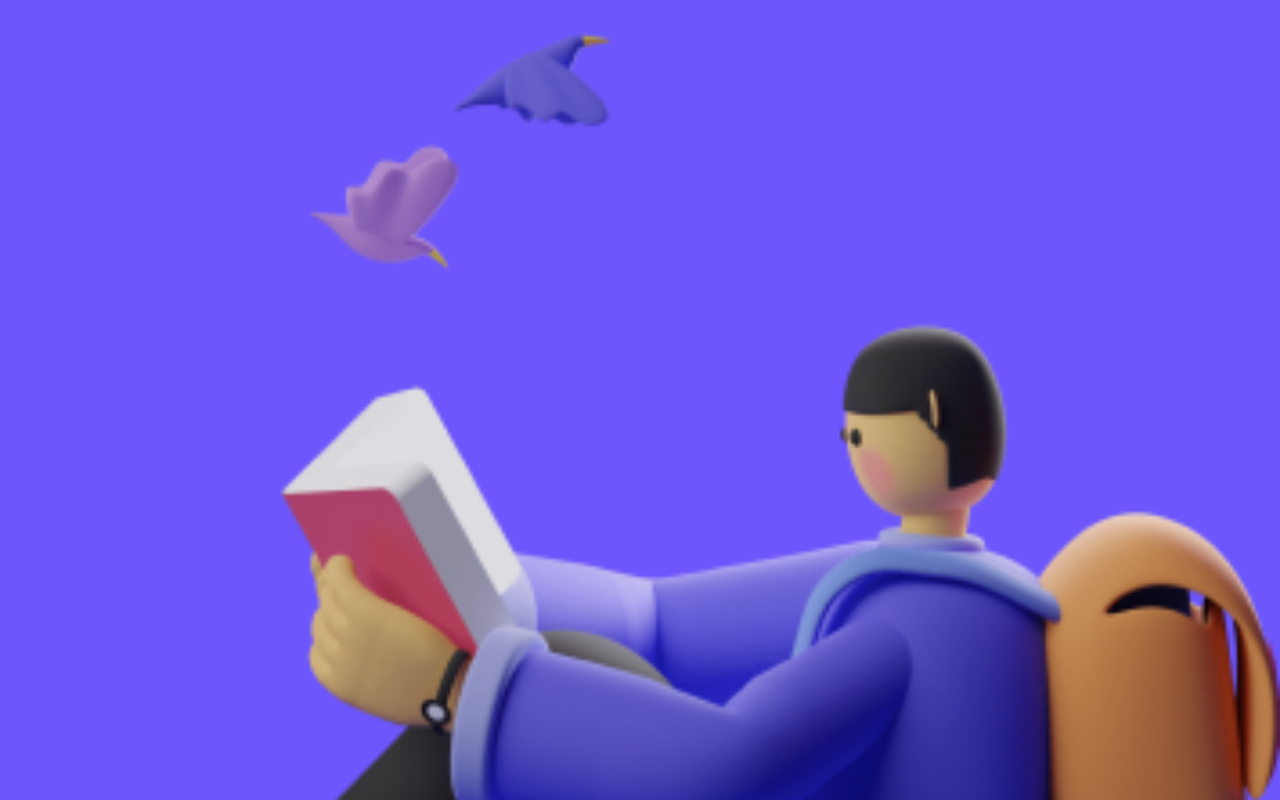
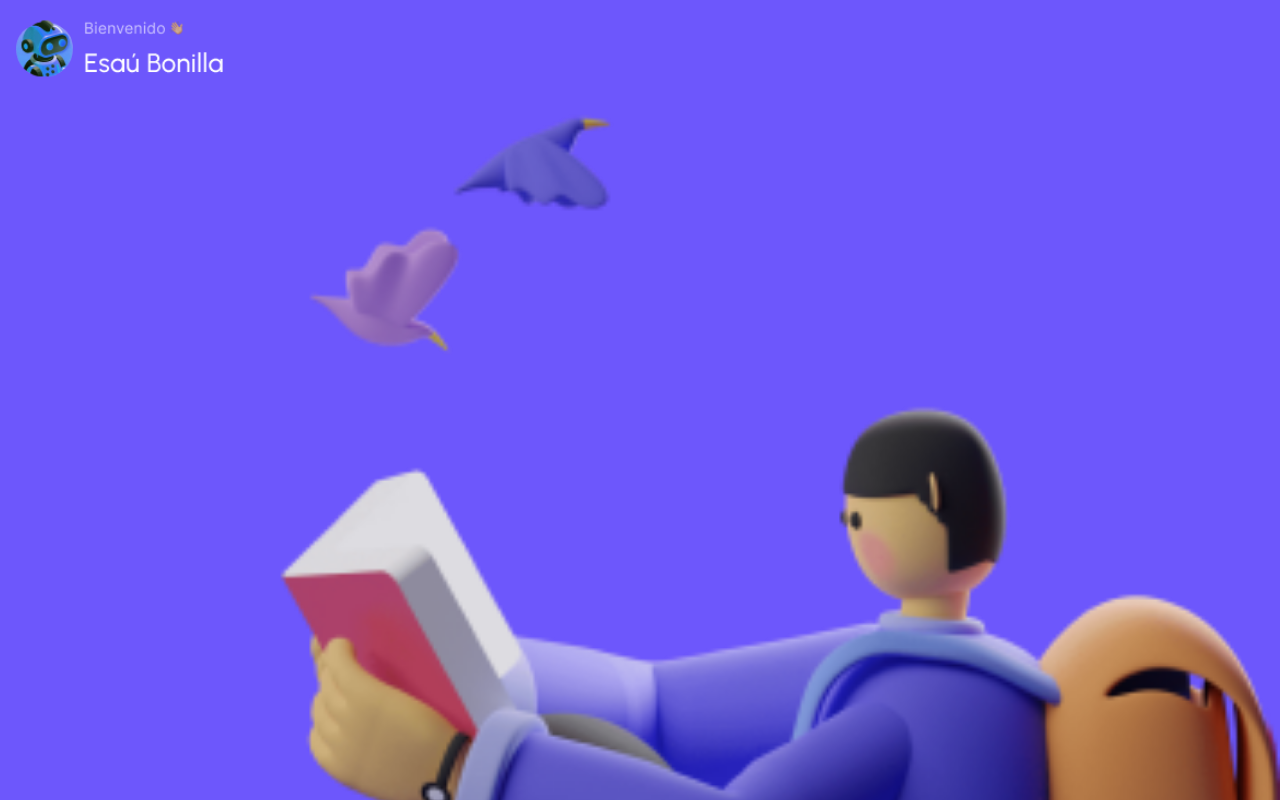
Before and after one commit to OshkarVTec/hackathonPuebla2024, a React (Vite) app: page / in a window 1280 px wide. Shown: the top 800 px of the page. Built offline with nearby package versions, Linux system fonts and the light colour scheme.

Commit message:
update images in NoteDetails and Home components

```diff
--- a/src/components/NoteDetails.tsx
+++ b/src/components/NoteDetails.tsx
@@ -33,6 +33,7 @@ export default function NoteDetails() {
 			</div>
 			<div className="flex gap-4 p-4 items-center">
 				<img src={noteIcon} className="w-10" />
+				<img src={noteIcon} className="w-10" />
 			</div>
 			<div
 				className="flex flex-col gap-2 p-4
--- a/src/pages/Home.tsx
+++ b/src/pages/Home.tsx
@@ -3,10 +3,12 @@ import homeImg from "../assets/homeImg.png";
 import notesImg from "../assets/notesImg.png";
 import recordImg from "../assets/recordImg.png";
 import learningImg from "../assets/learningImg.png";
+import bienvenida from "../assets/bienvenida.png";
 
 export default function Home() {
 	return (
 		<div className="bg-[#6D57FC] h-screen flex flex-col ">
+			<img src={bienvenida} className="w-60 p-4 pb-0" />
 			<img src={homeImg} className="grow-0" />
 			<div className="bg-white rounded-t-3xl h-full flex flex-col">
 				<p className="text-3xl p-4 ">
```
Also changed, not shown: src/assets/bienvenida.png (added).
